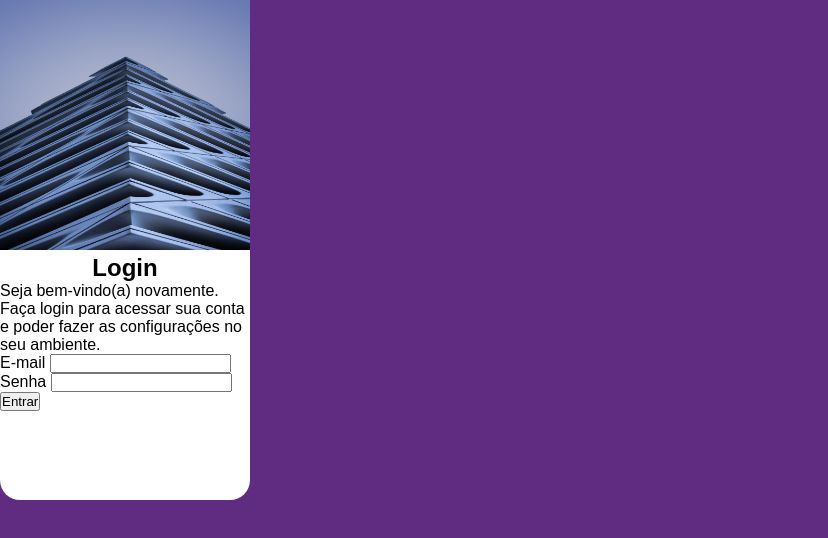
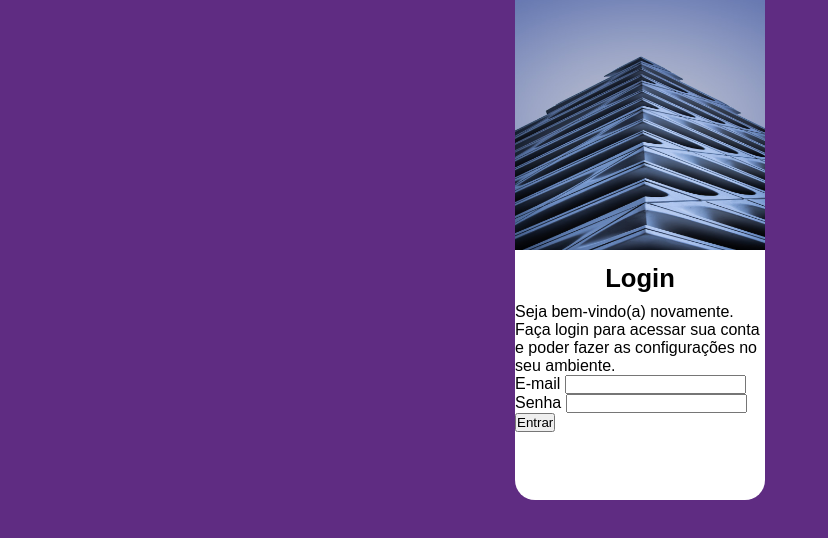
Before and after one commit to Victtor-Lima/projeto-login, a plain HTML site: page index.html in a window 1280 px wide. Shown: the whole page, without its empty margins (0-828 px from the left). Drawn offline with Linux system fonts and the light colour scheme.

Commit message:
atualizações

```diff
--- a/estilos/style.css
+++ b/estilos/style.css
@@ -18,6 +18,7 @@ body, html {
 }
 
 main {
+
     width: 100vw;
     height: 100vh;
 }
@@ -27,6 +28,7 @@ section#login {
     width: 250px;
     height: 500px;
     border-radius: 20px;
+    margin: auto;
 }
 
 div#imagem > img {
@@ -35,6 +37,8 @@ div#imagem > img {
 }
 
 div#formulario > h1 {
-    font-weight: bold;
+    font-size: 1.6em;
+    font-weight: bolder;
     text-align: center;
+    padding: 10px;
 }
```
